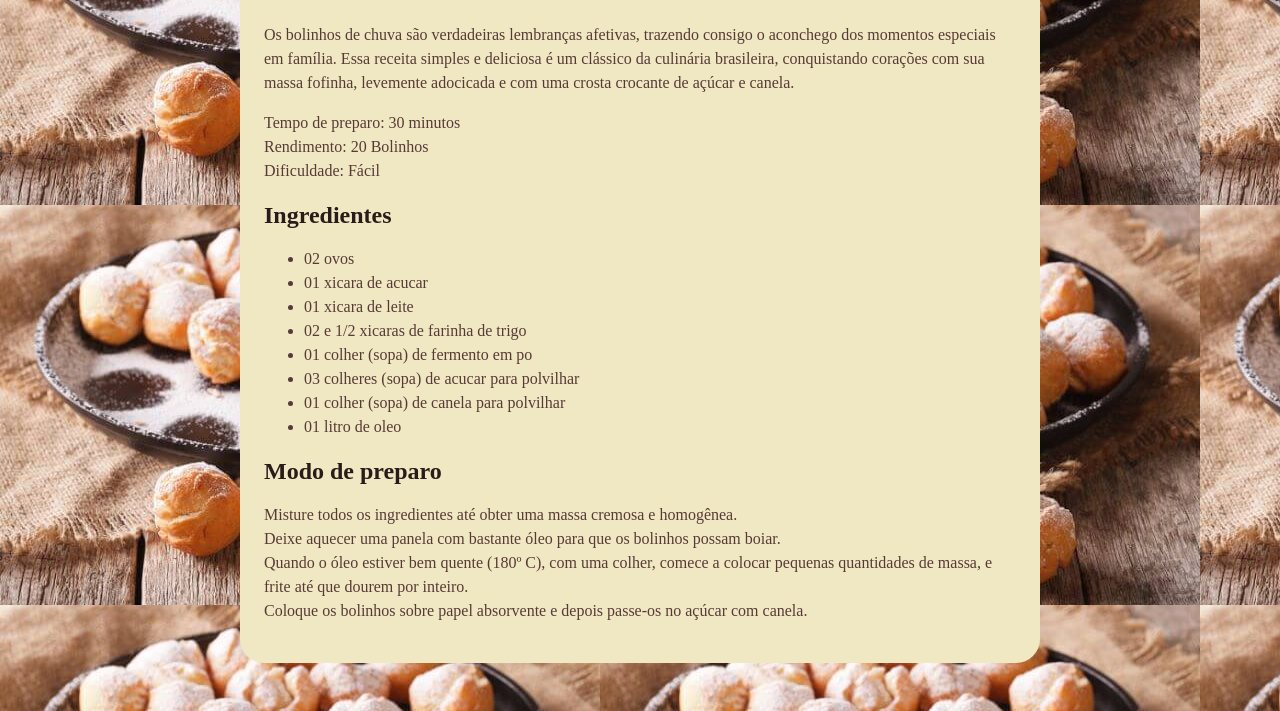
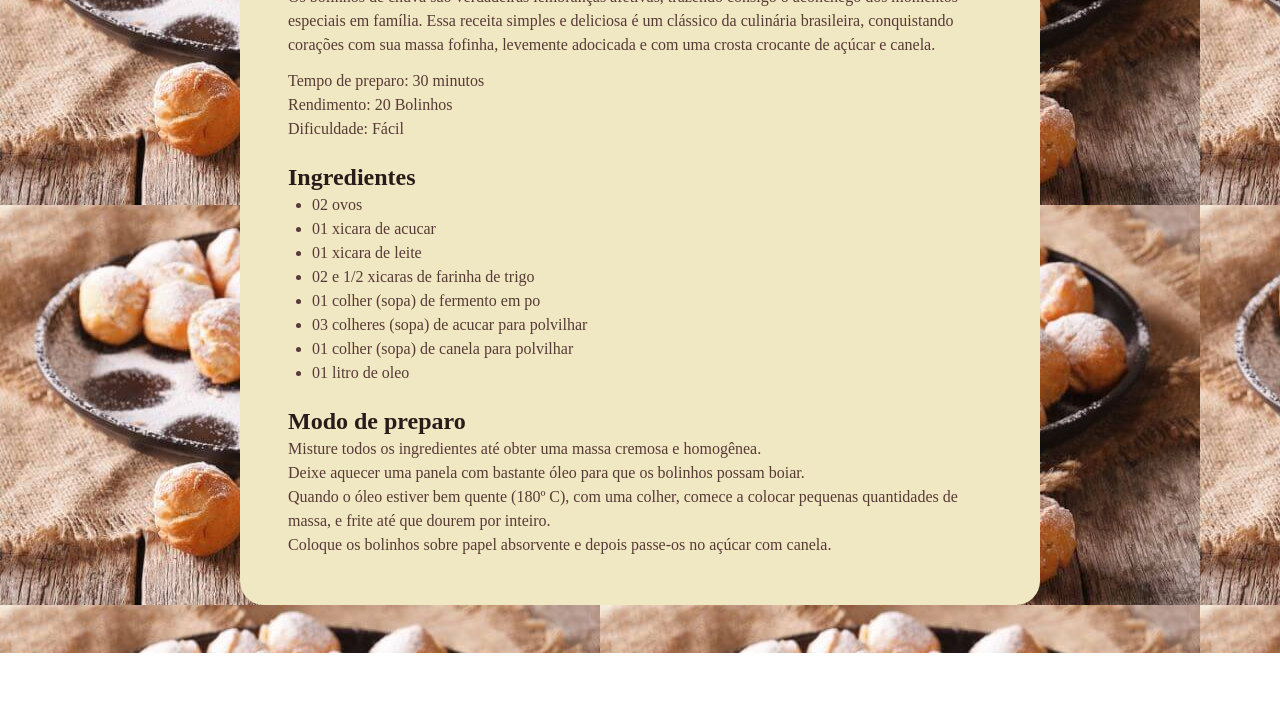
Before and after one commit to Alexandre-Ramalho/Pagina-de-Receita, a plain HTML site: page index.html in a window 1280 px wide. Shown: the part 195-906 px from the top of the page. After the commit the page ends 848 px from the top, so only its background shows below. Drawn offline with Linux system fonts and the light colour scheme; a web font is replaced by a local one.

Commit message:
organizando os espacos no texto

```diff
--- a/stlye.css
+++ b/stlye.css
@@ -1,3 +1,7 @@
+*{
+    margin: 0px;
+    padding: 0px;
+}
 :root{
     font-family: "Alice", serif;
     line-height: 150%;
@@ -21,6 +25,15 @@ img{
     width: 752px;
     height: 400px;
 }
+main{
+    padding: 24px;
+}
+section + section{
+    margin-top: 24px;
+}
+#Sobre p + p{
+    margin-top: 12px;
+}
 h1{
     line-height: 140%;
     font-size: 40px;
@@ -30,4 +43,8 @@ h2{
 }
 h1, h2{
     color: #291B1A;
+    margin-bottom: 4px;
 }
+ul{
+    margin-left: 24px;
+}
```
